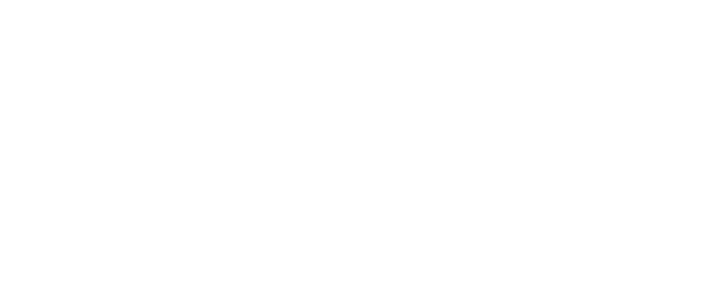
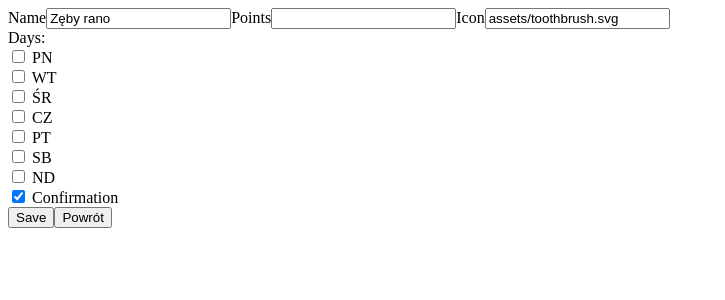
Before and after one commit to roselew/bohater2, an Angular app: page /kids/1/missions/expert-mission/1 in a window 1280 px wide. Before the commit this address led to /. Shown: the top 300 px of the page, without its empty margins (0-725 px from the left). Built offline with nearby package versions, Linux system fonts and the light colour scheme; data requests are answered from the project's data file.

Commit message:
Uporządkowane 3 ekrany z misjami, wszystkie korzystają ze wspólnego komponentu

```diff
--- a/alldata.json
+++ b/alldata.json
@@ -310,6 +310,124 @@
       "doneDates": [],
       "waitDates": [],
       "id": 4
+    },
+    {
+      "confirmation": true,
+      "name": "Próba",
+      "points": "50",
+      "icon": "jakas.svg",
+      "kidId": "1",
+      "start": 1510614000000,
+      "days": [],
+      "doneDates": [],
+      "waitDates": [],
+      "id": 5
+    },
+    {
+      "confirmation": true,
+      "name": "Wstawić pranie",
+      "icon": "assets/laundry.svg",
+      "points": "30",
+      "kidId": "1",
+      "start": 1510614000000,
+      "days": [
+        2
+      ],
+      "doneDates": [],
+      "waitDates": [],
+      "id": 6
+    },
+    {
+      "confirmation": true,
+      "name": "Pościelić łóżko",
+      "icon": "assets/bed.svg",
+      "points": "50",
+      "kidId": "1",
+      "start": 1510614000000,
+      "days": [],
+      "doneDates": [],
+      "waitDates": [],
+      "id": 7
+    },
+    {
+      "confirmation": true,
+      "name": "Umyć podłogę",
+      "icon": "assets/cleaning.svg",
+      "points": "20",
+      "kidId": "1",
+      "start": 1510614000000,
+      "days": [],
+      "doneDates": [],
+      "waitDates": [],
+      "id": 8
+    },
+    {
+      "confirmation": true,
+      "name": "Jakaś",
+      "points": "5",
+      "icon": "jaka.svg",
+      "kidId": "1",
+      "start": 1510614000000,
+      "days": [],
+      "doneDates": [],
+      "waitDates": [],
+      "id": 9
+    },
+    {
+      "confirmation": true,
+      "name": "Nakryć stół",
+      "icon": "assets/cutlery.svg",
+      "points": "50",
+      "kidId": "1",
+      "start": 1510614000000,
+      "days": [],
+      "doneDates": [],
+      "waitDates": [],
+      "id": 10
+    },
+    {
+      "confirmation": true,
+      "name": "Posprzątać ze stołu",
+      "icon": "assets/table.svg",
+      "points": "50",
+      "kidId": "1",
+      "start": 1510614000000,
+      "days": [
+        1,
+        2
+      ],
+      "doneDates": [],
+      "waitDates": [],
+      "id": 11
+    },
+    {
+      "confirmation": true,
+      "name": "Posprzątać ze stołu",
+      "icon": "assets/table.svg",
+      "points": "35",
+      "kidId": "1",
+      "start": 1510614000000,
+      "days": [
+        1,
+        2
+      ],
+      "doneDates": [],
+      "waitDates": [],
+      "id": 12
+    },
+    {
+      "confirmation": true,
+      "name": "Umyć auto",
+      "icon": "assets/car.svg",
+      "points": "40",
+      "kidId": "1",
+      "start": 1510614000000,
+      "days": [
+        3
+      ],
+      "doneDates": [],
+      "waitDates": [],
+      "id": 13
     }
   ],
   "userGifts": [
--- a/src/app/app.routing.ts
+++ b/src/app/app.routing.ts
@@ -27,9 +27,9 @@ const routes:Routes = [
     { path: 'kids/:kidId/edit-kid',                     component: EditKidComponent},
 
     { path: 'kids/:kidId/missions',                     component: MissionsComponent},
-    { path: 'kids/:kidId/new-mission',                  component: NewMissionComponent},
-    { path: 'kids/:kidId/create-mission',               component: CreateMissionComponent},
-    { path: 'kids/:kidId/expert-mission/:missionId',    component: ExpertMissionComponent},
+    { path: 'kids/:kidId/missions/new-mission',                  component: NewMissionComponent},
+    { path: 'kids/:kidId/missions/create-mission',               component: CreateMissionComponent},
+    { path: 'kids/:kidId/missions/expert-mission/:missionId',    component: ExpertMissionComponent},
     { path: 'kids/:kidId/missions/:missionId',          component: MissionComponent},
 
     { path: 'kids/:kidId/gifts',                        component: GiftsComponent},
--- a/src/app/create-mission.component.ts
+++ b/src/app/create-mission.component.ts
@@ -7,33 +7,10 @@ import { Location} from "@angular/common";
 @Component({
   selector: 'create-mission',
   template: `
-
-   <label>Name</label>
-   <input [(ngModel)]="mission.name">
-   <label>Points</label>
-   <input [(ngModel)]="mission.points">
-   <label>Icon</label>
-   <input [(ngModel)]="mission.icon">
-
-   <div class="form-group">
-   <label for="days">Days:</label>
-   <div *ngFor="let day of days">
-       <label>
-           <input type="checkbox"
-                   name="days"
-                   value="{{day.value}}"
-                   [(ngModel)]="day.checked"/>
-           {{day.name}}
-       </label>
-   </div>
- </div>
-
-   <label>
-   <input type="checkbox"
-          [(ngModel)]="mission.confirmation">
-   Confirmation</label>
+   <view-mission [mission]="mission" [days]="days"></view-mission>
+   <br>
    <button (click)="save()">Save</button>
-   <button (click)="goBack()">Powrót</button>
+   <button [routerLink]="['/kids/'+this.kid['id']+'/missions']">Powrót</button>
 
   `,
   styles: [],
@@ -45,11 +22,11 @@ export class CreateMissionComponent implements OnInit {
     private router: Router,
     private http: HttpClient,
     private route:ActivatedRoute,
-    private location:Location,
     ) { }
 
   kid = {}
   mission={};
+
   days=[
     {name: 'PN', value: 0, checked: false},
     {name: 'WT', value: 1, checked: false},
@@ -66,6 +43,10 @@ export class CreateMissionComponent implements OnInit {
               .map(opt => opt.value)
     }
 
+  ngOnInit() {
+    this.kid['id']=this.route.snapshot.paramMap.get('kidId');
+    this.mission['confirmation']=true;
+  }
 
   save(){
     this.mission['kidId']=this.kid['id'];
@@ -75,15 +56,12 @@ export class CreateMissionComponent implements OnInit {
     this.mission['doneDates']=[];
     this.mission['waitDates']=[];
     this.http.post('http://localhost:3000/userMissions/', this.mission)
-    .subscribe( mission=> {this.mission= mission; this.goBack(); this.goBack();});
+      .subscribe( mission=> {
+        this.mission= mission;
+        this.router.navigate(['/kids/',this.kid['id'],'/missions'])
+      });
   }
 
-  ngOnInit() {
-    this.kid['id']=this.route.snapshot.paramMap.get('kidId');
-    this.mission['confirmation']=true;
+
+
 }
-
-  goBack(){
-     this.location.back();
-   }
-}
--- a/src/app/expert-mission.component.ts
+++ b/src/app/expert-mission.component.ts
@@ -7,32 +7,10 @@ import { Location} from "@angular/common";
   selector: 'expert-mission',
   template: `
 
-  <label>Name</label>
-  <input [(ngModel)]="mission.name">
-  <label>Points</label>
-  <input [(ngModel)]="mission.points">
-  <label>Icon</label>
-  <input [(ngModel)]="mission.icon">
-
-  <div class="form-group">
-  <label for="days">Days:</label>
-  <div *ngFor="let day of days">
-      <label>
-          <input type="checkbox"
-                  name="days"
-                  value="{{day.value}}"
-                  [(ngModel)]="day.checked"/>
-          {{day.name}}
-      </label>
-  </div>
-</div>
-
-  <label>
-  <input type="checkbox"
-         [(ngModel)]="mission.confirmation">
-  Confirmation</label>
+  <view-mission [mission]="mission" [days]="days"></view-mission>
+  <br>
   <button (click)="save()">Save</button>
-  <button (click)="goBack()">Powrót</button>
+  <button [routerLink]="['/kids/'+this.kid['id']+'/missions']">Powrót</button>
   `,
   styles: [],
 
@@ -84,11 +62,10 @@ export class ExpertMissionComponent implements OnInit {
       this.mission['doneDates']=[];
       this.mission['waitDates']=[];
       this.http.post('http://localhost:3000/userMissions/', this.mission)
-        .subscribe( mission=> {this.mission= mission; this.goBack(); this.goBack();});
+        .subscribe( mission=> {
+          this.mission= mission;
+          this.router.navigate(['/kids/'+this.kid['id']+'/missions'])
+        });
     }
 
-   goBack(){
-     this.location.back();
-   }
-
 }
--- a/src/app/mission.component.ts
+++ b/src/app/mission.component.ts
@@ -7,33 +7,12 @@ import { Location} from "@angular/common";
   selector: 'mission',
   template: `
 
-      <label>Name</label>
-      <input [(ngModel)]="mission.name">
-      <label>Points</label>
-      <input [(ngModel)]="mission.points">
-      <label>Icon</label>
-      <input [(ngModel)]="mission.icon">
+  <view-mission [mission]="mission" [days]="days"></view-mission>
+  <br>
 
-      <div class="form-group">
-      <label for="days">Days:</label>
-      <div *ngFor="let day of days">
-          <label>
-              <input type="checkbox"
-                      name="days"
-                      value="{{day.value}}"
-                      [(ngModel)]="day.checked"/>
-              {{day.name}}
-          </label>
-      </div>
-    </div>
-
-    <label>
-    <input type="checkbox"
-           [(ngModel)]="mission.confirmation">
-    Confirmation</label>
-    <button (click)="update()">Zapisz zmiany</button>
-    <button (click)="remove()">Usuń</button>
-    <button (click)="goBack()">Powrót</button>
+  <button (click)="update()">Zapisz zmiany</button>
+  <button (click)="remove()">Usuń</button>
+  <button routerLink='../'>Powrót</button>
   `,
   styles: [],
 
@@ -44,8 +23,6 @@ export class MissionComponent implements OnInit {
     private router: Router,
     private http: HttpClient,
     private route:ActivatedRoute,
-    private location:Location,
-
   ) { }
 
   mission = {};
@@ -58,14 +35,12 @@ export class MissionComponent implements OnInit {
     {name: 'SB', value: 5, checked: false},
     {name: 'ND', value: 6, checked: false}
   ];
+
   get selectedDays() {
     return this.days
               .filter(opt => opt.checked)
               .map(opt => opt.value)
     }
-
-
-
 
   ngOnInit(){
     this.mission['id']=this.route.snapshot.paramMap.get('missionId');
@@ -81,16 +56,15 @@ export class MissionComponent implements OnInit {
    update(){
     this.mission['days']=this.selectedDays;
       this.http.put('http://localhost:3000/userMissions/'+ this.mission['id'], this.mission)
-      .subscribe( mission=> {this.mission= mission; this.goBack();});
+      .subscribe( mission=> {
+        this.mission= mission;
+        this.router.navigate(['../']);
+      })
    }
 
    remove(){
        this.http.delete('http://localhost:3000/userMissions/'+ this.mission['id'])
-       .subscribe( ()=> this.goBack())
-   }
-
-   goBack(){
-     this.location.back();
+       .subscribe( ()=> this.router.navigate(['../']))
    }
 
 }
--- a/src/app/view-mission.component.ts
+++ b/src/app/view-mission.component.ts
@@ -1,16 +1,40 @@
-import { Component, OnInit } from '@angular/core';
+import { Component, OnInit, Input } from '@angular/core';
 
 @Component({
   selector: 'view-mission',
   template: `
-    <p>
-      view-mission works!
-    </p>
+  <label>Name</label>
+   <input [(ngModel)]="mission.name">
+   <label>Points</label>
+   <input [(ngModel)]="mission.points">
+   <label>Icon</label>
+   <input [(ngModel)]="mission.icon">
+
+   <div class="form-group">
+   <label for="days">Days:</label>
+   <div *ngFor="let day of days">
+       <label>
+           <input type="checkbox"
+                   name="days"
+                   value="{{day.value}}"
+                   [(ngModel)]="day.checked"/>
+           {{day.name}}
+       </label>
+   </div>
+ </div>
+
+   <label>
+   <input type="checkbox"
+          [(ngModel)]="mission.confirmation">
+   Confirmation</label>
   `,
   styles: [],
 
 })
 export class ViewMissionComponent implements OnInit {
+
+  @Input() mission
+  @Input() days
 
   constructor() { }
 
```
Lines whose indentation alone changed are shown as unchanged.
